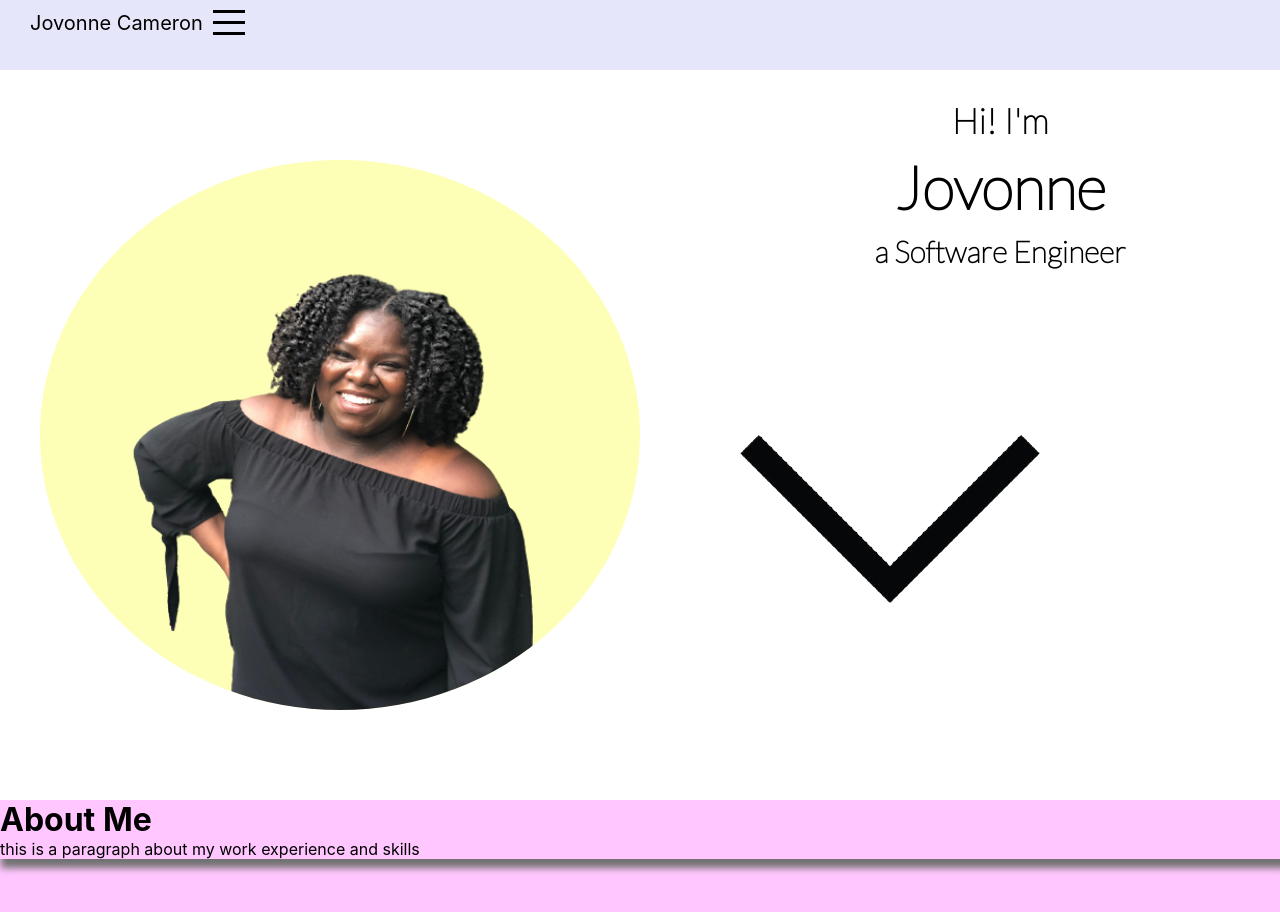
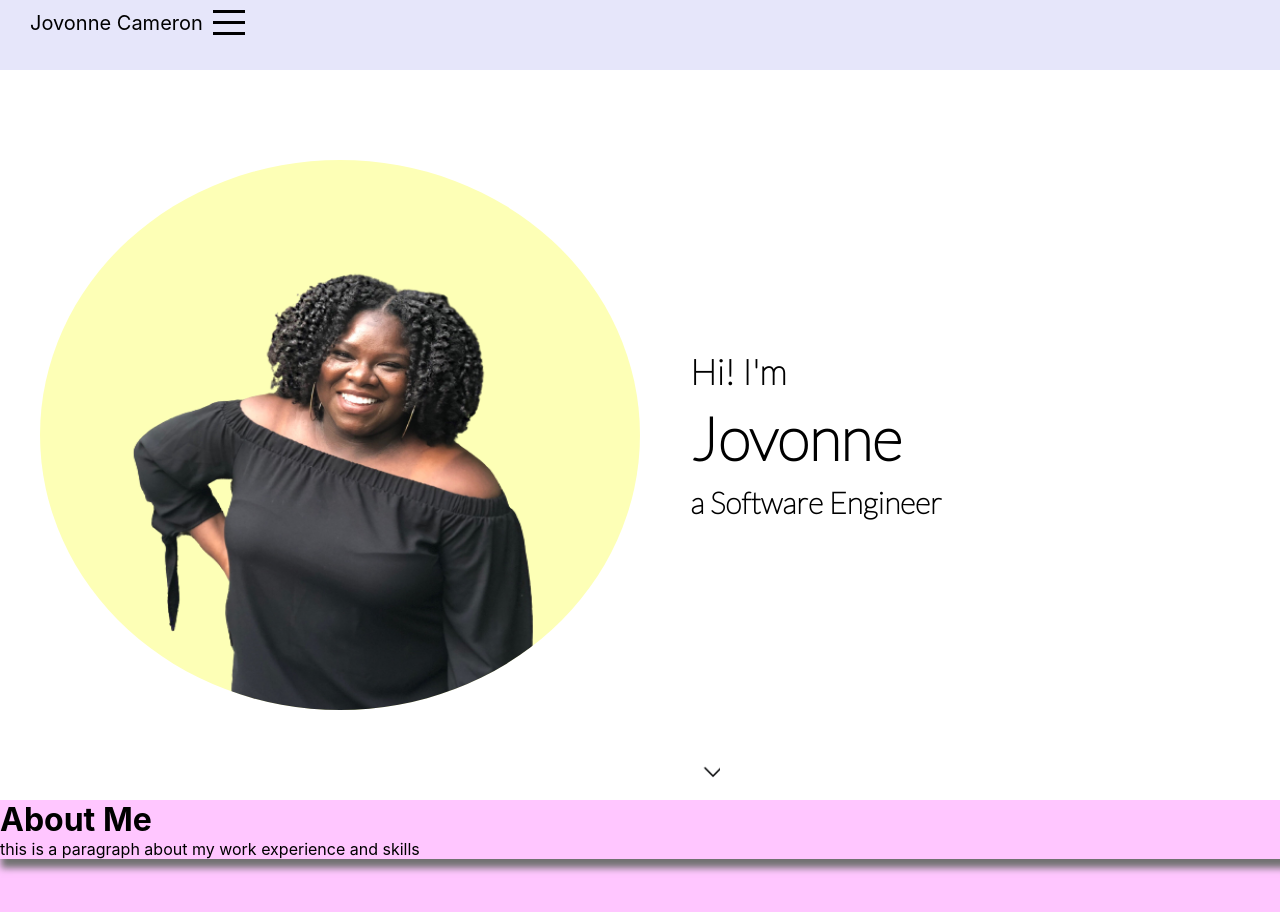
Before and after one commit to curlygirltech/portfolio, a React (Create React App) app in the folder jc-portfolio/: page / in a window 1280 px wide. Shown: the top 912 px of the page. Built offline with nearby package versions, Linux system fonts and the light colour scheme.

Commit message:
home section continued

```diff
--- a/jc-portfolio/src/Screens/Home/Home.jsx
+++ b/jc-portfolio/src/Screens/Home/Home.jsx
@@ -18,10 +18,10 @@ export default function Home() {
           <h2>Hi! I'm</h2>
           <h1>Jovonne</h1>
           <h3>a Software Engineer</h3>
-        </div>
         <Link to="#projects">
           <img src="downarrow-removebg-preview.png" alt="down-arrow towards portfolio" />
         </Link>
+        </div>
       </div>
     </div>
   );
--- a/jc-portfolio/src/Screens/Home/home.scss
+++ b/jc-portfolio/src/Screens/Home/home.scss
@@ -39,11 +39,11 @@
     .wrapper{
       width: 100%;
       height: 100%;
-      padding-left: 40px;
+      padding-left: 50px;
       display: flex;
       flex-direction: column;
       justify-content: center;
-      align-items: center;
+      // align-items: center;
 
       h1 {
         font-size: 60px;
@@ -58,10 +58,10 @@
       a{
         position: absolute;
         bottom: 10px;
-        left: 40%;
 
         img{
           width:30px;
+          padding-left: 25%;
         }
       }
     }
```
